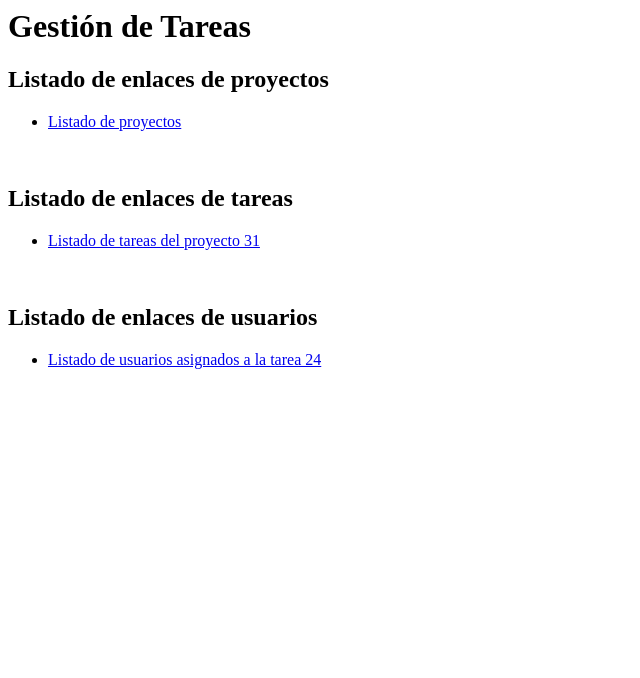
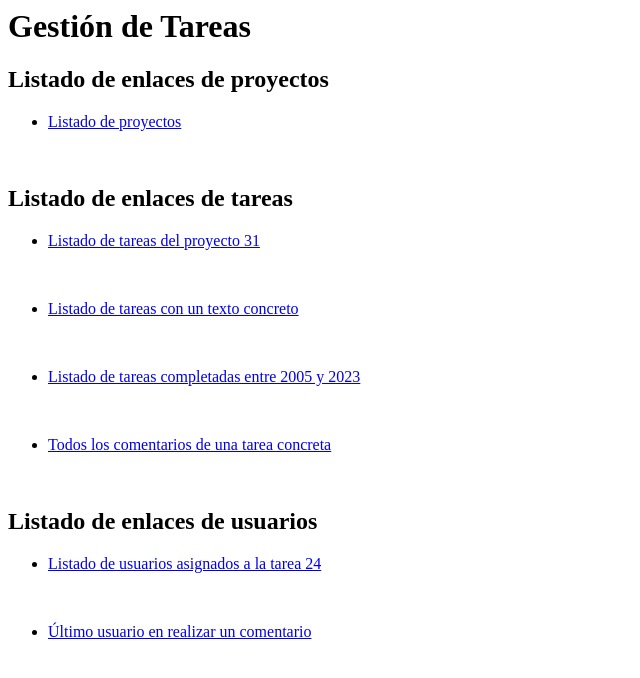
Before and after one commit to Joaquin-DAW/Tarea-Creacion-de-URls-Vistas-y-QuerySet, a Django app: page / in a window 1280 px wide. Shown: the top 678 px of the page, without its empty margins (0-640 px from the left). Run offline with Django 5.2, Linux system fonts and the light colour scheme.

Commit message:
Actualziacion

```diff
--- a/GestionTareas/models.py
+++ b/GestionTareas/models.py
@@ -44,6 +44,7 @@ class Tarea(models.Model):
 class AsignacionTarea(models.Model):
     tarea = models.ForeignKey(Tarea, on_delete=models.CASCADE)
     usuario = models.ForeignKey(Usuario, on_delete=models.CASCADE)
+    observaciones = models.TextField()
     fecha_asignacion = models.DateTimeField(default=timezone.now)
 
 class Comentario(models.Model):
--- a/GestionTareas/templates/index.html
+++ b/GestionTareas/templates/index.html
@@ -9,11 +9,23 @@
     </ul><br>
     <h2>Listado de enlaces de tareas</h2>
     <ul>
-        <li><a href="{% url 'lista_tarea_asignada' 31 %}">Listado de tareas del proyecto 31</a></li>
+        <li><a href="{% url 'lista_tarea_asignada' 2 %}">Listado de tareas del proyecto 31</a></li>
+    </ul><br>
+    <ul>
+        <li><a href="{% url 'lista_tarea_texto' "price" %}">Listado de tareas con un texto concreto</a></li>
+    </ul><br>
+    <ul>
+        <li><a href="{% url 'lista_tareas_completadas' 2005 2023 %}">Listado de tareas completadas entre 2005 y 2023</a></li>
+    </ul><br>
+    <ul>
+        <li><a href="{% url 'comentarios_tarea' 2 "Environmental" 1993 %}">Todos los comentarios de una tarea concreta</a></li>
     </ul><br>
     <h2>Listado de enlaces de usuarios</h2>
     <ul>
-        <li><a href="{% url 'lista_usuarios_asignados' 24 %}">Listado de usuarios asignados a la tarea 24</a></li>
-    </ul>
+        <li><a href="{% url 'lista_usuarios_asignados' 5 %}">Listado de usuarios asignados a la tarea 24</a></li>
+    </ul><br>
+    <ul>
+        <li><a href="{% url 'ultimo_comentario_usuario' 2 5 %}">Último usuario en realizar un comentario</a></li>
+    </ul><br>
     </body>
 </html>
--- a/GestionTareas/templates/usuario/lista.html
+++ b/GestionTareas/templates/usuario/lista.html
@@ -7,9 +7,12 @@
     <ul>
         {% for asignacion in usuarios_asignados %}
             <li>
-                Usuario: {{ asignacion.usuario.nombre }} -
+                Usuario: {{ asignacion.usuario.nombre }}
+            </li>
+            <li>
                 Fecha de Asignación: {{ asignacion.fecha_asignacion }}
             </li>
+            <br>
         {% endfor %}
     </ul>
 
--- a/GestionTareas/urls.py
+++ b/GestionTareas/urls.py
@@ -4,6 +4,10 @@ from .import views
 urlpatterns = [
     path('',views.index,name='index'),
     path('proyectos/listar',views.listar_proyectos,name='lista_proyectos'),
-    path('tareas/<int:proyecto_id>', views.listar_tareas, name='lista_tarea_asignada'),
+    path('tareas/<int:proyecto_id>', views.listar_tareas_asignadas, name='lista_tarea_asignada'),
     path('tareas/<int:tarea_id>/usuario', views.listar_usuarios_asignados, name='lista_usuarios_asignados'),
+    path('tareas/observaciones/<str:texto>', views.listar_tareas_texto, name='lista_tarea_texto'),
+    path('tareas/completadas/<int:anio_inicio>/<int:anio_fin>/', views.listar_tareas_completadas, name='lista_tareas_completadas'),
+    path('proyecto/<int:proyecto_id>/tarea/<int:tarea_id>/ultimo_comentario/', views.ultimo_comentario_usuario, name='ultimo_comentario_usuario'),
+    path('tarea/<int:tarea_id>/comentarios/<str:palabra>/<int:anio>/', views.comentarios_tarea_concreta, name='comentarios_tarea'),
 ]
--- a/GestionTareas/views.py
+++ b/GestionTareas/views.py
@@ -1,5 +1,5 @@
 from django.shortcuts import render
-from .models import Proyecto, Tarea, AsignacionTarea
+from .models import Proyecto, Tarea, AsignacionTarea, Comentario
 
 # Create your views here.
 
@@ -13,7 +13,7 @@ def listar_proyectos(request):
 
     return render(request, 'proyecto/lista.html',{"proyectos_mostrar":proyectos})
 
-def listar_tareas(request, proyecto_id):
+def listar_tareas_asignadas(request, proyecto_id):
     proyecto = Proyecto.objects.get(id=proyecto_id)
     tareas = Tarea.objects.filter(proyecto=proyecto).order_by('-fecha_creacion')
 
@@ -24,3 +24,28 @@ def listar_usuarios_asignados(request, tarea_id):
     usuarios_asignados = AsignacionTarea.objects.filter(tarea=tarea).select_related('usuario').order_by('fecha_asignacion')
 
     return render(request, 'usuario/lista.html', {'tarea': tarea, 'usuarios_asignados': usuarios_asignados})
+
+def listar_tareas_texto(request, texto):
+    asignaciones = AsignacionTarea.objects.filter(observaciones__contains=texto).order_by('-fecha_asignacion')
+    tareas = set(asignacion.tarea for asignacion in asignaciones)
+
+    return render(request, 'tarea/lista_observaciones.html', {'tareas_mostrar': tareas, 'texto_buscado': texto, 'asignaciones': asignaciones})
+
+def listar_tareas_completadas(request, anio_inicio, anio_fin):
+    tareas_completadas = Tarea.objects.filter(estado='Completada', fecha_creacion__year__gte=anio_inicio,
+                                              fecha_creacion__year__lte=anio_fin).order_by('-fecha_creacion')
+
+    return render(request, 'tarea/lista_completadas.html', {'tareas_mostrar': tareas_completadas, 'anio_inicio': anio_inicio, 'anio_fin': anio_fin})
+
+def ultimo_comentario_usuario(request, proyecto_id, tarea_id):
+    proyecto = Proyecto.objects.get(id=proyecto_id)
+    tarea = Tarea.objects.get(id=tarea_id, proyecto=proyecto)
+    ultimo_comentario = Comentario.objects.filter(tarea=tarea).order_by('-fecha_comentario').first()
+
+    return render(request, 'usuario/ultimo_comentario.html', {'tarea': tarea, 'ultimo_comentario': ultimo_comentario})
+
+def comentarios_tarea_concreta(request, tarea_id, palabra, anio):
+    tarea = Tarea.objects.get(id=tarea_id)
+    comentarios = Comentario.objects.filter(tarea=tarea, contenido__startswith=palabra, fecha_comentario__year=anio)
+
+    return render(request, 'tarea/comentarios_tarea.html', {'tarea': tarea,'comentarios': comentarios,'palabra': palabra,'anio': anio})
```
Also changed, not shown: GestionTareas/templates/tarea/comentarios_tarea.html (added, +24 -0 lines), GestionTareas/templates/tarea/lista_completadas.html (added, +20 -0 lines), GestionTareas/templates/tarea/lista_observaciones.html (added, +24 -0 lines), GestionTareas/templates/usuario/ultimo_comentario.html (added, +12 -0 lines), GestionTareas/migrations/0001_initial.py.
